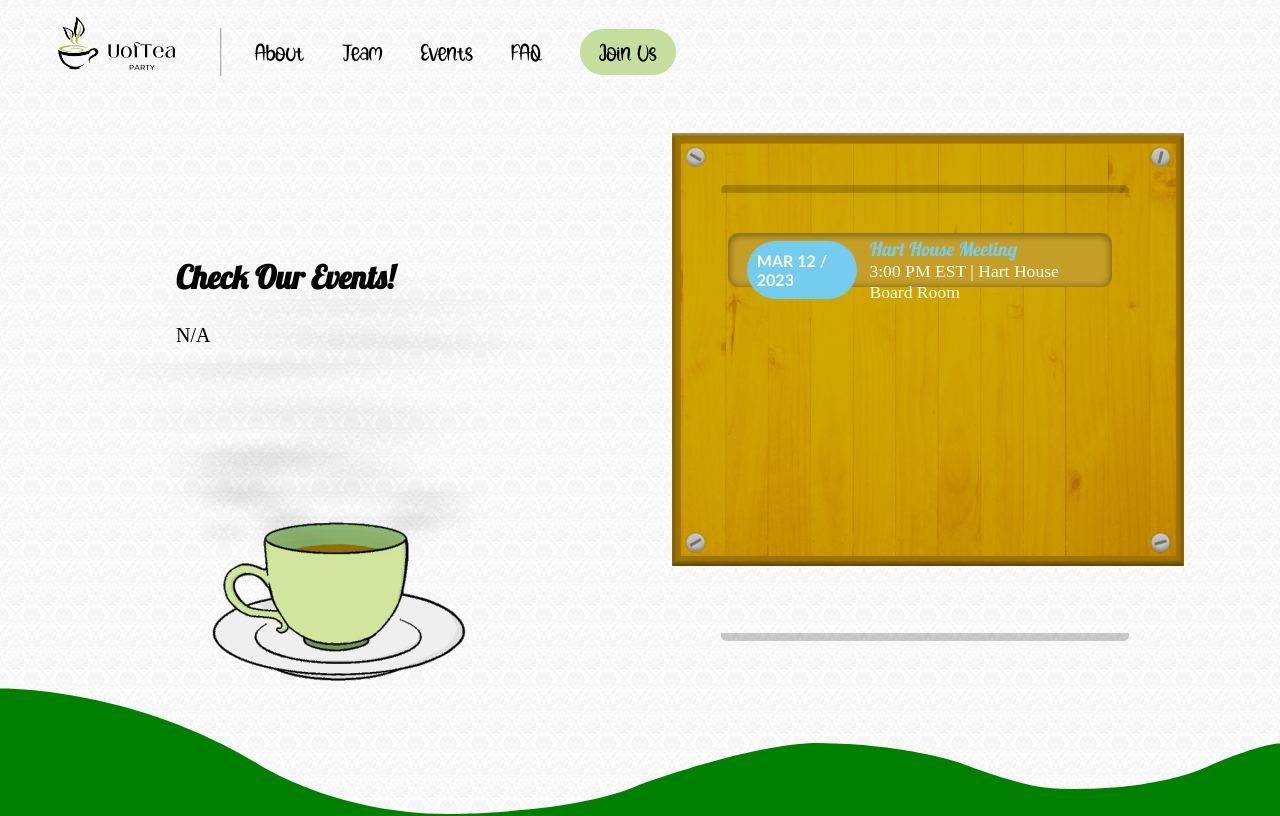
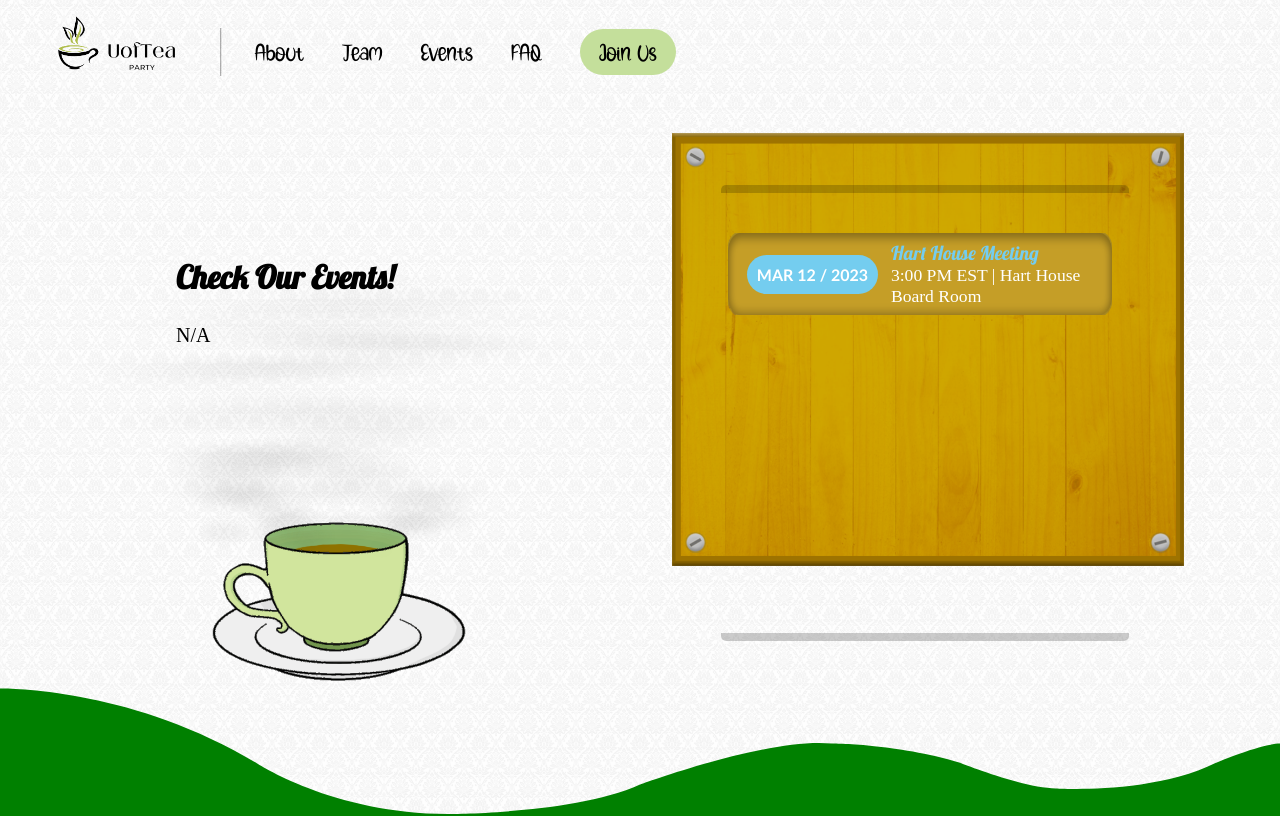
Before and after one commit to UTFO/teaparty-website, a React (Create React App) app: page /events in a window 1280 px wide. Shown: the top 816 px of the page. Built offline with nearby package versions, Linux system fonts and the light colour scheme.

Commit message:
Fixed EventDate and EventInfo sizing issue due to wordwrap

```diff
--- a/src/page-components/events/eventsPage.css
+++ b/src/page-components/events/eventsPage.css
@@ -31,10 +31,11 @@
 
 .page-events-board .page-events-board-slot {
     width: calc(var(--column-width)*6);
-    height: 9.2vh;
+    height: fit-content;
+    padding: 1vh 0vh;
     margin: 5vh 0.5vw;
     background-image: url('./images/eventback.png');
-    background-size: contain;
+    background-size: 100% 100%;
     background-repeat: no-repeat;
 
     display: flex;
@@ -46,7 +47,7 @@
 .page-events-board .page-events-no-events {
     margin: auto 0;
     margin-left: 5%;
-
+    white-space: nowrap;
     border-radius: 30px;
     padding: 10px;
     font-family:'Gill Sans', 'Gill Sans MT', Calibri, 'Trebuchet MS', sans-serif;
```
